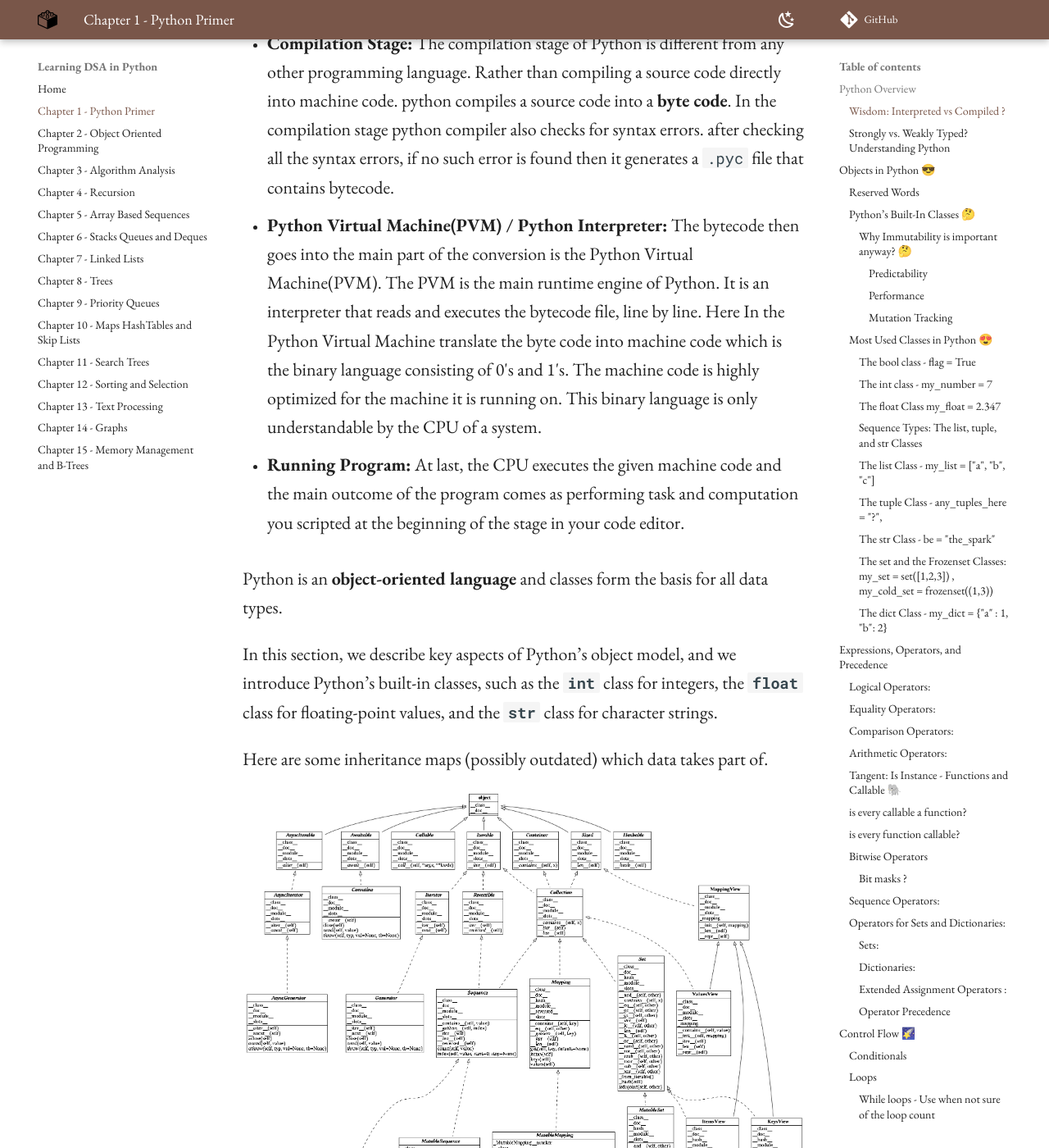
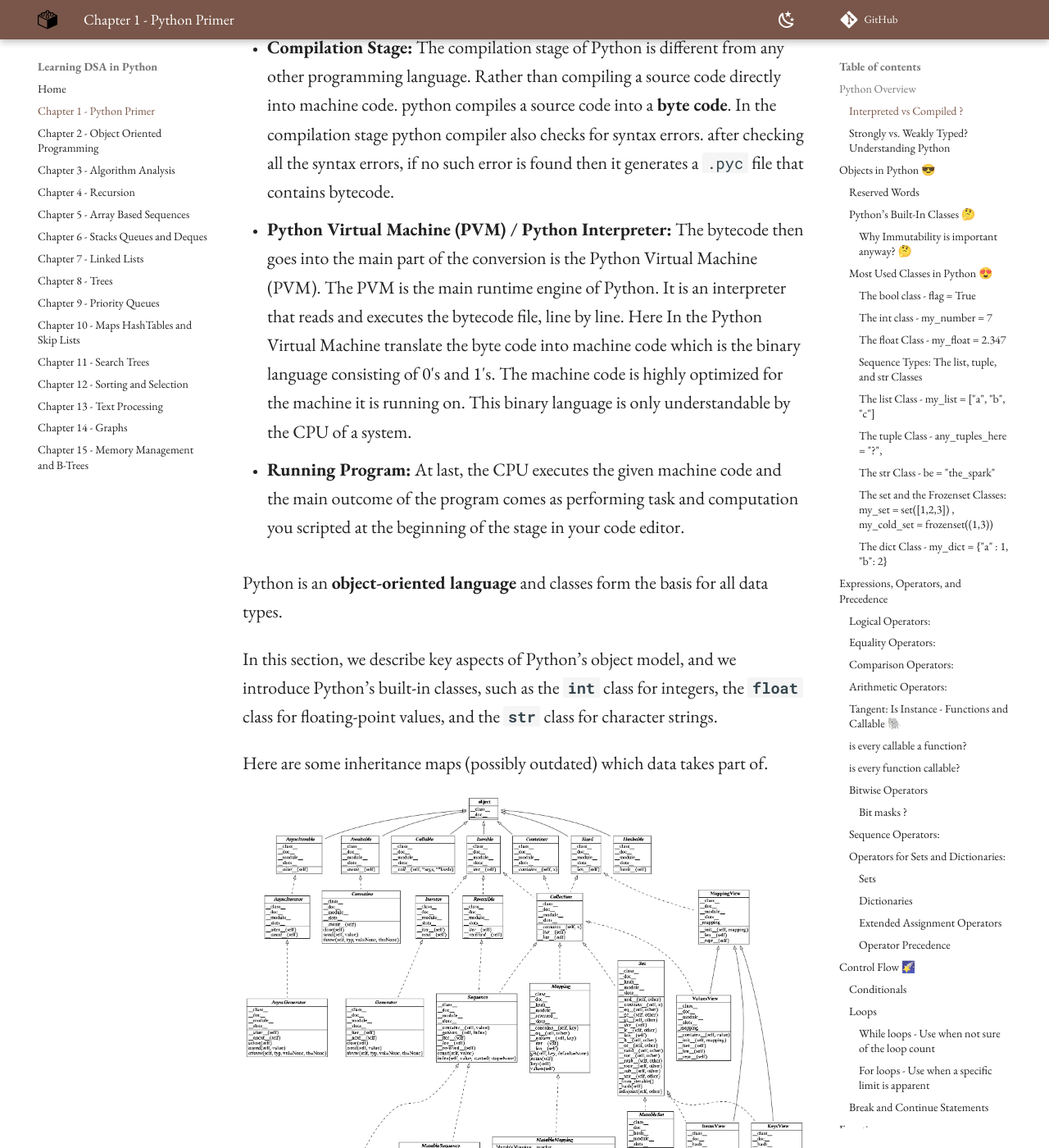
Before and after one commit to kantarcise/learningdsainpython, an MkDocs documentation site: the page built from docs/DS&A-PythonPrimer.md, in a window 1280 px wide and 1400 px high, scrolled down 3087 px. Shown: the whole window at 82% size. Built offline with MkDocs 1.6.1 and Material for MkDocs 9.7.7, drawn with Linux system fonts in a browser that asks for light colours; nearby versions of some CDN libraries; library files that are not in the unit come from our copies; comment, search, counter and statistics services are not loaded; some of the changed text lies outside the part shown.

Commit message:
Decrease Friction 🏉

````diff
--- a/docs/DS&A-PythonPrimer.md
+++ b/docs/DS&A-PythonPrimer.md
@@ -12,7 +12,7 @@
 
 While the interpreter can be used interactively (especially when debugging), a programmer typically defines a series of commands in advance and saves those commands in a plain text file known as source code or a script. 😌
 
-#### Wisdom: Interpreted vs Compiled ?
+### Interpreted vs Compiled ?
 
 > Both are translated into “computer language”, and the computer will be able to know what to do when he reads it (Computer speaks 0 and 1's). The difference is when/how you’ll translate it.
 
@@ -42,7 +42,7 @@
 
 - **Compilation Stage:** The compilation stage of Python is different from any other programming language. Rather than compiling a source code directly into machine code. python compiles a source code into a **byte code**. In the compilation stage python compiler also checks for syntax errors. after checking all the syntax errors, if no such error is found then it generates a `.pyc` file that contains bytecode.
 
-- **Python Virtual Machine(PVM) / Python Interpreter:** The bytecode then goes into the main part of the conversion is the Python Virtual Machine(PVM). The PVM is the main runtime engine of Python. It is an interpreter that reads and executes the bytecode file, line by line. Here In the Python Virtual Machine translate the byte code into machine code which is the binary language consisting of 0's and 1's. The machine code is highly optimized for the machine it is running on. This binary language is only understandable by the CPU of a system.
+- **Python Virtual Machine (PVM) / Python Interpreter:** The bytecode then goes into the main part of the conversion is the Python Virtual Machine (PVM). The PVM is the main runtime engine of Python. It is an interpreter that reads and executes the bytecode file, line by line. Here In the Python Virtual Machine translate the byte code into machine code which is the binary language consisting of 0's and 1's. The machine code is highly optimized for the machine it is running on. This binary language is only understandable by the CPU of a system.
 
 - **Running Program:** At last, the CPU executes the given machine code and the main outcome of the program comes as performing task and computation you scripted at the beginning of the stage in your code editor.
 
@@ -64,7 +64,7 @@
 
 If you want to, you can think of the hierarchy from ancestor to child as : *"Container - Collection - Sequence"* 🥰
 
-#### Strongly vs. Weakly Typed? Understanding Python
+### Strongly vs. Weakly Typed? Understanding Python
 
 Python is a **strongly typed** and **dynamically typed** language.
 
@@ -78,9 +78,13 @@
 
 ## Objects in Python 😎
 
+In Python, everything you make, use, or reference is an instance of some class, and thus, it’s an object.
+
+We'll dive deeper on this idea, but knowing it upfront might be good. 😌
+
+### Reserved Words
+
 There are 33 specially reserved words that cannot be used as identifiers, as shown down below.
-
-### Reserved Words
 
 - `False` `as` `continue` `else` `from` `in` `not` `return` `yield`
 - `None` `assert` `def` `except` `global` `is` `or` `try`
@@ -91,9 +95,11 @@
 
 ### Python’s Built-In Classes 🤔
 
+One thing we will talk about is ***immutability*** before we get to the common built-in classes.
+
 A class is `immutable` if each object of that class has a fixed value upon instantiation that **cannot subsequently be changed.** For example, the `float` class is immutable.
 
-Once an instance has been created, its value cannot be changed (although an identifier referencing that object can be reassigned to a different value).
+Once an instance has been made, its value cannot be changed (although an identifier referencing that object can be reassigned to a different value).
 
 | Class     |             Description              | Immutable? |
 | :-------- | :----------------------------------: | ---------: |
@@ -112,11 +118,11 @@
 
 Basically it comes down to the fact that immutability increases predictability, performance (indirectly) and allows for mutation tracking.
 
-##### Predictability
+- Predictability:
 
 Mutation hides change, which create (unexpected) side effects, which can cause nasty bugs. When you enforce immutability you can keep your application architecture and mental model simple, which makes it easier to reason about your application.
 
-##### Performance
+- Performance:
 
 Even though adding values to an immutable Object means that a new instance needs to be created where existing values need to be copied and new values need to be added to the new Object which cost memory, immutable Objects can make use of structural sharing to **reduce memory overhead.**
 
@@ -124,7 +130,7 @@
 
 This means that if you append to a vector with 1000 elements, it does not actually create a new vector 1001-elements long. Most likely, internally only a few small objects are allocated.
 
-##### Mutation Tracking
+- Mutation Tracking:
 
 Besides reduced memory usage, immutability allows you to optimize your application by making use of reference- and value equality.
 
@@ -142,7 +148,7 @@
 
 An important application of this interpretation is the use of a non boolean value as a **condition** in a control structure.
 
-In Python, **Boolean is a SUB TYPE of the integer type!** 😯
+In Python, **Boolean is a sub type of the integer type!** 😯
 
 ``` py linenums="1"
 my_bool = True
@@ -196,13 +202,17 @@
 int(-2.4)  # -2
 ```
 
-The constructor can also be used to parse a string that is presumed to represent an integral value (such as one entered by a user). This is called  `Explicit type conversion` which is also known as `typecasting.`
-
-If `s` represents a string, then `int(s)` produces the integral value that string represents. For example, the expression ```int("137")``` produces the integer value `137`. If an invalid string is given as a parameter, as in ```int("hello")``` , a `ValueError` is raised.
+The constructor can also be used to parse a string that is presumed to represent an integral value (such as one entered by a user).
+
+This is called  **Explicit type conversion** which is also known as `typecasting`.
+
+If `s` represents a string, then `int(s)` produces the integral value that string represents.
+
+For example, the expression ```int("137")``` produces the integer value `137`. If an invalid string is given as a parameter, as in ```int("hello")```  a `ValueError` is raised.
 
 By default, the string must use base 10. If conversion from a different base is desired, that base can be indicated as a second, optional, parameter. For example, the expression ```int("7f", 16)``` evaluates to the integer `127`.
 
-#### The `float` Class `my_float = 2.347`
+#### The `float` Class - `my_float = 2.347`
 
 The `float` class is the sole floating-point type in Python, using a fixed-precision representation. Its precision is more similar to a `double` in Java or C++, rather than those languages’ `float` type.
 
@@ -222,7 +232,7 @@
 print(f"{my_float:.2f}")  # 4.35
 ```
 
-One other form of literal for floating-point values uses scientific notation. For example, the literal `6.022e23` represents the mathematical value $6.022 × 10^{23}$
+One other form of literal for floating-point values uses scientific notation. For example, the literal `6.022e23` represents the mathematical value $$6.022 × 10^{23}$$
 
 ``` py
 my_exponential = 2e4
@@ -953,7 +963,7 @@
 
 #### Operators for Sets and Dictionaries:
 
-##### Sets:
+##### Sets
 
 They do not provide order between elements, so comparison is not lexicographic. **No orders here**.
 
@@ -1012,7 +1022,7 @@
 hset.discard(7) # does not give an error even though 7 is not in the set
 ```
 
-##### Dictionaries:
+##### Dictionaries
 
 Do not maintain a well defined order on their elements. $O(1)$ access to elements. 😍
 
@@ -1042,7 +1052,7 @@
 print(max(hmap, key=hmap.get)) # andrej - key for max changed
 ```
 
-##### Extended Assignment Operators :
+##### Extended Assignment Operators
 
 For an immutable type, such as a number or a string, one should not presume that this syntax changes the value of the existing object, but instead that it will reassign the identifier to a newly constructed value.
 
@@ -1202,6 +1212,7 @@
 		continue
 	print(i, end = " ")  # 1 3 5
 ```
+
 ## Functions
 
 There are functions and methods. We begin with an example to demonstrate the syntax for defining functions in Python.
@@ -1694,6 +1705,7 @@
 ```
 
 These were all for now. For even more check the [official documentation](https://docs.python.org/3/library/functions.html) 💕
+
 ## Simple I/0 🤔
 
 ### Console I/O
@@ -1770,6 +1782,7 @@
 		i += 1
 
 ```
+
 ## Exception Handling
 
 ### Common Exception Types
@@ -1871,6 +1884,7 @@
 		except (ValueError, EOFError):
 			print("Invalid Response")
 ```
+
 ## Iterators and Generators
 
 ### Iterables and Iterators
@@ -1924,6 +1938,7 @@
 It is illegal to combine `yield` and `return` statements in the same implementation, other than a zero-argument `return` statement to cause a generator to end its execution.
 
 Wisdom: In closing, we wish to emphasize the benefits of lazy evaluation when using a generator rather than a traditional function. The results are only computed if requested, and the entire series need not reside in memory at one time.
+
 ## Additional Python Conveniences 🥰
 
 ### Conditional Expressions - Tenary
@@ -1993,6 +2008,7 @@
 ```
 
 The unnamed tuple representing the packed values on the right-hand side implicitly serves as the temporary variable when performing such a swap. 😌
+
 ## Scopes and Namespaces
 
 When computing a sum with the syntax x + y in Python, the names x and y must have been previously associated with objects that serve as values; a `NameError` will be raised if no such definitions are found.
@@ -2032,6 +2048,7 @@
 # we know we can use
 max(a, b, key = abs)
 ```
+
 ## Modules and Import Statements
 
 Depending on the version of Python, there are approximately 130–150 definitions that were deemed significant enough to be included in that built-in namespace.
````
Also changed, not shown: other parts of docs/DS&A-PythonPrimer.md (+3 -2 lines).
